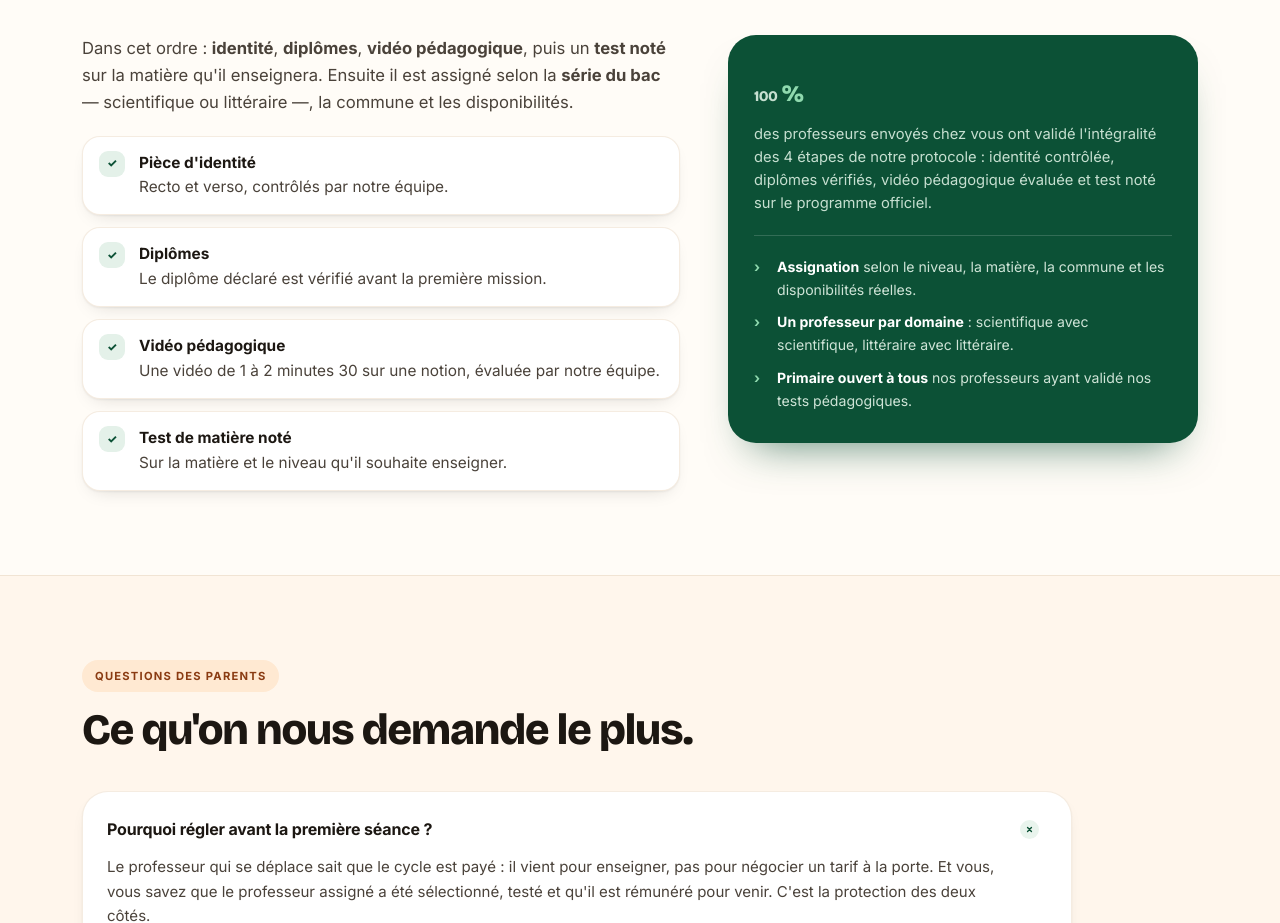
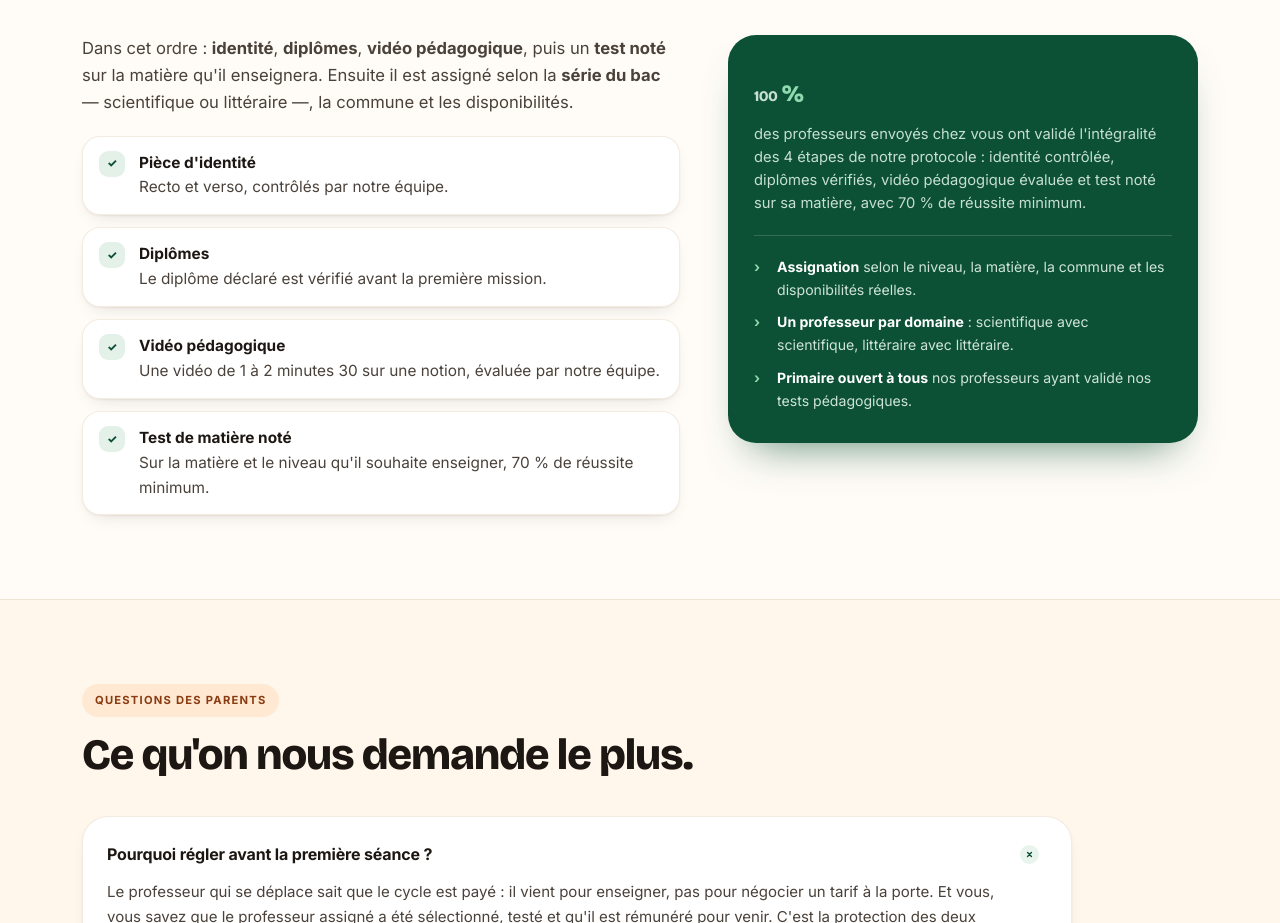
Before and after one commit to youssoufcoulubaly1-debug/okalm-website, a website: page public/index.html in a window 1280 px wide. Shown: the part 5980-6903 px from the top of the page. Drawn offline with nearby package versions, Linux system fonts and the light colour scheme.

Commit message:
contenu(accueil): retirer la mention 'programme officiel' du bloc 100% et preciser le seuil de 70%
Le bloc vert affirmait que le test de matiere portait sur 'le programme officiel'. C'est faux : les tests ont ete construits sur des donnees du programme ivoirien, sans adossement au referentiel officiel. Remplaces par 'test note sur sa matiere, avec 70 % de reussite minimum', qui est exact et verifiable.

```diff
--- a/public/index.html
+++ b/public/index.html
@@ -403,13 +403,13 @@
           <li><span class="ck">✓</span><span><b>Pièce d'identité</b>Recto et verso, contrôlés par notre équipe.</span></li>
           <li><span class="ck">✓</span><span><b>Diplômes</b>Le diplôme déclaré est vérifié avant la première mission.</span></li>
           <li><span class="ck">✓</span><span><b>Vidéo pédagogique</b>Une vidéo de 1 à 2 minutes 30 sur une notion, évaluée par notre équipe.</span></li>
-          <li><span class="ck">✓</span><span><b>Test de matière noté</b>Sur la matière et le niveau qu'il souhaite enseigner.</span></li>
+          <li><span class="ck">✓</span><span><b>Test de matière noté</b>Sur la matière et le niveau qu'il souhaite enseigner, 70 % de réussite minimum.</span></li>
         </ul>
       </div>
 
       <div class="stat">
         <p class="stat__n">100<span> %</span></p>
-        <p>des professeurs envoyés chez vous ont validé l'intégralité des 4 étapes de notre protocole : identité contrôlée, diplômes vérifiés, vidéo pédagogique évaluée et test noté sur le programme officiel.</p>
+        <p>des professeurs envoyés chez vous ont validé l'intégralité des 4 étapes de notre protocole : identité contrôlée, diplômes vérifiés, vidéo pédagogique évaluée et test noté sur sa matière, avec 70 % de réussite minimum.</p>
         <div class="stat__rule"></div>
         <div class="stat__list">
           <div><i>›</i><span><b>Assignation</b> selon le niveau, la matière, la commune et les disponibilités réelles.</span></div>
```
